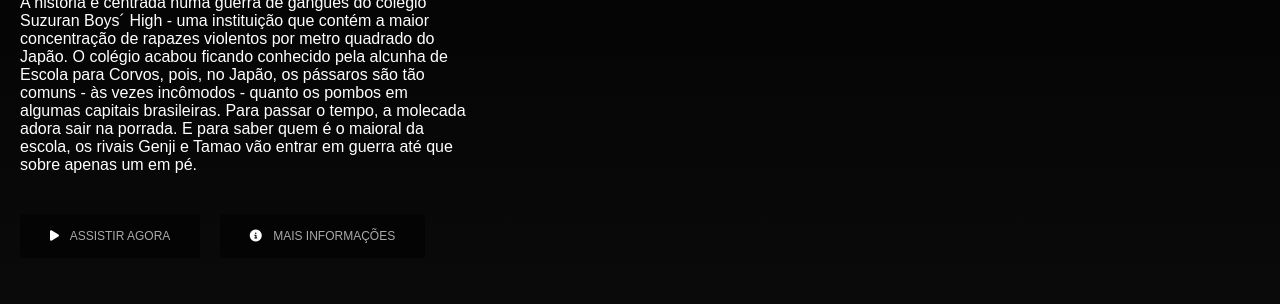
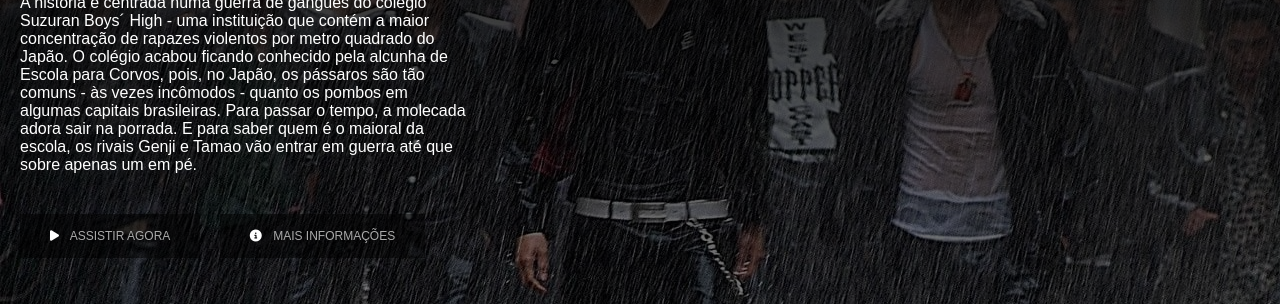
Before and after one commit to ErickLima13/punchFlix, a plain HTML site: page index.html in a window 1280 px wide. Shown: the part 288-592 px from the top of the page. Drawn offline with Linux system fonts and the light colour scheme; the site is published under a folder, as on GitHub Pages, so addresses that start at the root find nothing.

Commit message:
corrigindo erro do bg

```diff
--- a/index.html
+++ b/index.html
@@ -5,7 +5,7 @@
     <meta http-equiv="X-UA-Compatible" content="IE=edge">
     <meta name="viewport" content="width=device-width, initial-scale=1.0">
     <title>PUNCHFLIX</title>
-    <link rel="shortcut icon" href="/img/icon.ico" type="image/x-icon">
+    <link rel="shortcut icon" href="img/icon.ico" type="image/x-icon">
     <link rel="stylesheet" href="style/main.css">
 
     <!--owl css-->
--- a/style/main.css
+++ b/style/main.css
@@ -54,7 +54,7 @@ a {
 /*Filme Principal*/
 .filme-principal{
     font-size: 16px;
-    background: linear-gradient(rgba(0,0,0.50),rgba(0,0,0,.50)100%), url('/img/capa-crows.jpg');
+    background: linear-gradient(rgba(0,0,0.50),rgba(0,0,0,.50)100%), url('../img/capa-crows.jpg');
     height: 550px;
     background-size: cover;
     display: flex;
```
